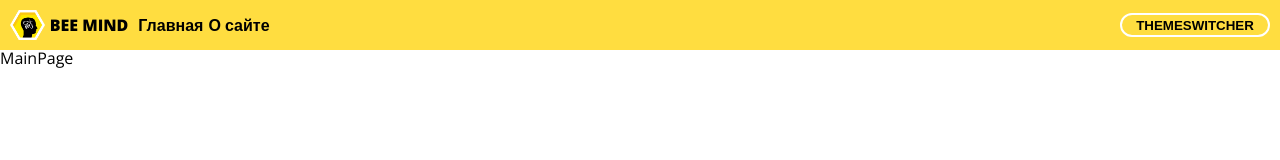
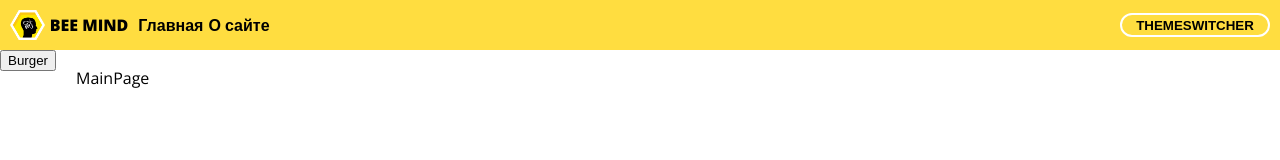
Before and after one commit to stasdashkevitch/platform, a React app: page / in a window 1280 px wide. Shown: the top 160 px of the page. Built offline with nearby package versions, Linux system fonts and the light colour scheme.

Commit message:
add sidebar and fix classnames helper

```diff
--- a/src/app/App.tsx
+++ b/src/app/App.tsx
@@ -2,14 +2,18 @@ import { useTheme } from "app/providers/ThemeProviders"
 import './styles/index.scss'
 import { AppRouter } from "app/providers/router"
 import { NavBar } from "widgets/NavBar"
+import { SideBar } from "widgets/SideBar"
 
 export const App = () => {
-  const {theme} = useTheme()
+  const { theme } = useTheme()
 
   return (
     <div className={`app ${theme}`}>
       <NavBar />
-      <AppRouter/>
+      <div className="content-page">
+        <SideBar />
+        <AppRouter />
+      </div>
     </div>
   )
 }
--- a/src/app/providers/router/ui/AppRouter.tsx
+++ b/src/app/providers/router/ui/AppRouter.tsx
@@ -9,7 +9,7 @@ const AppRouter = () => {
         {Object.values(routeConfig).map(({path, element}) => (
           <Route
             key={path}
-            element={element}
+            element={<div className='page-wrapper'>{element}</div>}
             path={path}
           />
         ))}
--- a/src/app/styles/index.scss
+++ b/src/app/styles/index.scss
@@ -10,3 +10,12 @@
   color: var(--primary-color);
   min-height: 100vh;
 }
+
+.content-page {
+  display: flex;
+}
+
+.page-wrapper {
+  flex-grow: 1;
+  padding: 20px;
+}
--- a/src/app/styles/themes/normal.scss
+++ b/src/app/styles/themes/normal.scss
@@ -1,5 +1,5 @@
 .app.light {
-  --bg-color: white;
+  --bg-color: #fff;
   --inverted-bg-color: #ffdd40;
   --primary-color: #000;
   --secondary-color: #fff;
--- a/src/shared/lib/classNames.ts
+++ b/src/shared/lib/classNames.ts
@@ -1,11 +1,12 @@
 type Mods = Record<string, boolean | string>
 
 export function classNames(cls: string, mods: Mods = {}, additional: string[] = []): string {
+  console.log(mods)
   return [
     cls,
     ...additional,
     ...Object.entries(mods)
       .filter(([key, value]) => Boolean(value))
-      .map(([key, value]) => value)
+      .map(([key, value]) => key)
   ].join(' ')
 }
--- a/src/widgets/NavBar/ui/NavBar.module.scss
+++ b/src/widgets/NavBar/ui/NavBar.module.scss
@@ -6,7 +6,6 @@
   padding: 10px;
   display: flex;
   align-items: center;
-
   a {
     margin-right: 5px;
     color: var(--primary-color)
--- /dev/null
+++ b/src/widgets/SideBar/index.ts
@@ -0,0 +1,3 @@
+import { SideBar } from "./ui/SideBar/SideBar";
+
+export {SideBar}
--- /dev/null
+++ b/src/widgets/SideBar/ui/SideBar/SideBar.module.scss
@@ -0,0 +1,11 @@
+.SideBar {
+  height: calc(100vh - 50px);
+  width: 300px;
+  background: var(--inverted-bg-color);
+  transition: width 0.5s;
+  position: relative;
+}
+
+.collapsed {
+  width: 80px;
+}
--- /dev/null
+++ b/src/widgets/SideBar/ui/SideBar/SideBar.tsx
@@ -0,0 +1,20 @@
+import { classNames } from "shared/lib/classNames"
+import { useState } from "react";
+import style from "./SideBar.module.scss"
+
+interface SideBarProps {
+  className?: string;
+}
+
+export const SideBar = ({className}: SideBarProps) => {
+  const [collapsed, setCollapse] = useState(false)
+  const handleOnToggleCollapse = () => {
+    setCollapse(!collapsed)
+  }
+  return (
+    <div
+      className={classNames(style.sideBar, {[style.collapsed]: collapsed}, [className])}>
+      <button onClick={handleOnToggleCollapse}>Burger</button>
+    </div>
+  )
+}
```
Also changed, not shown: 1 other file (tests, documents, lock files or other folders).
